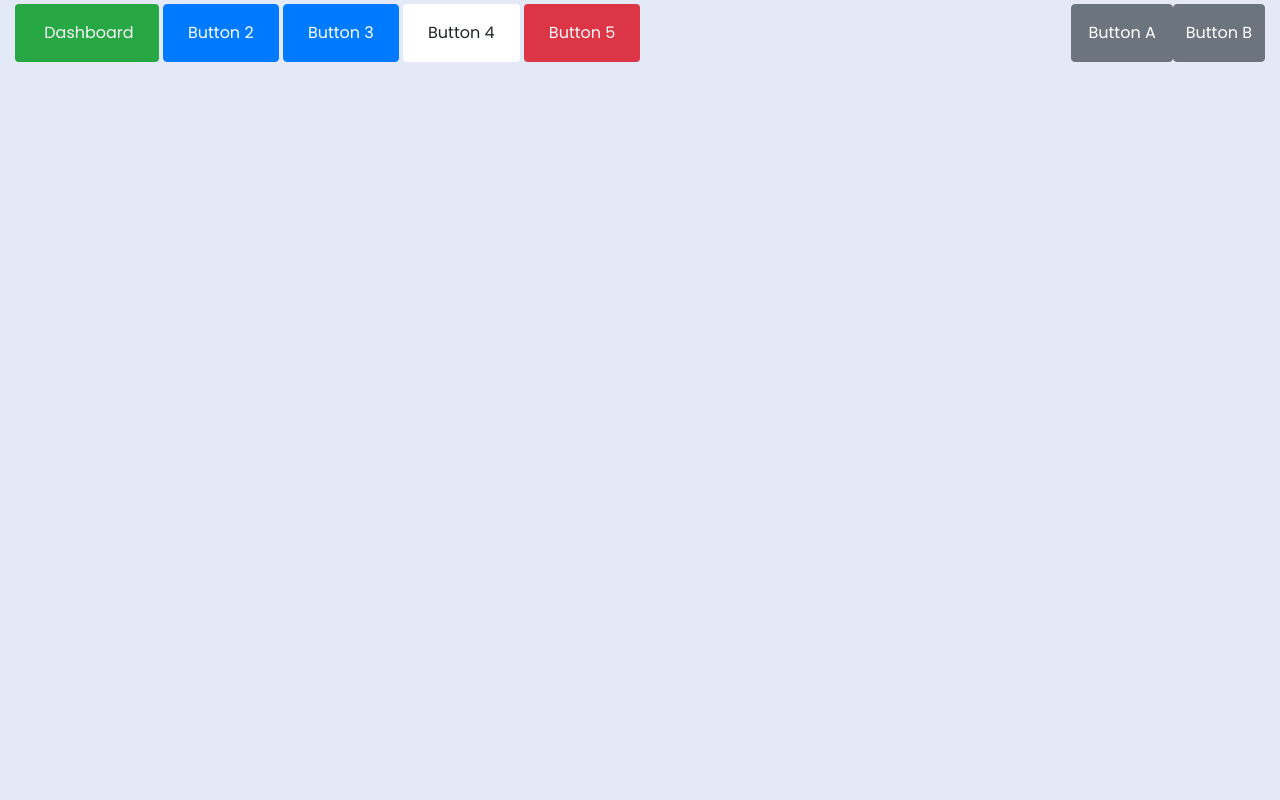
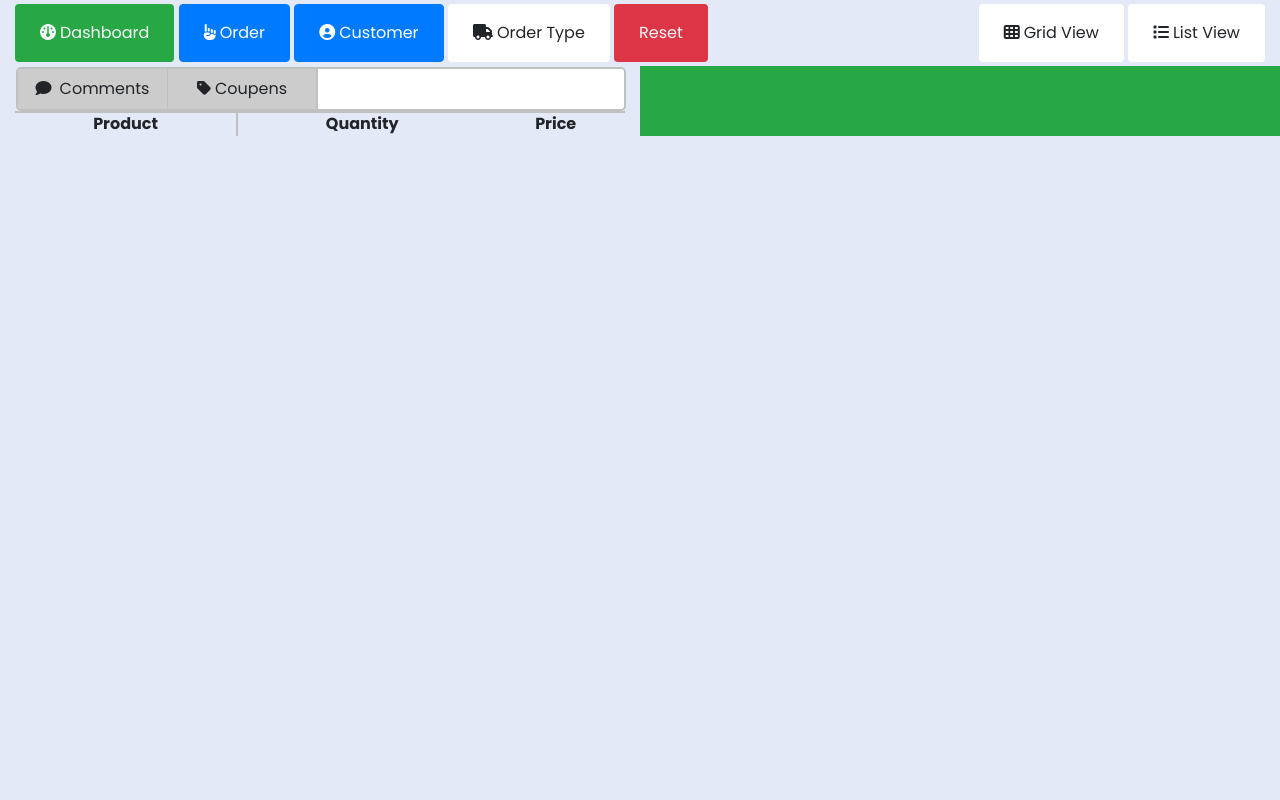
Before and after one commit to sanfeer-en/Project, a Django app: template templates/billing/billing.html in a window 1280 px wide. Run offline with Django 3.2, Linux system fonts and the light colour scheme; the template is opened without the code that fills it, so the values that code supplies are empty; some libraries are stand-ins or nearby versions.

Commit message:
billing productQuatity

```diff
--- a/static/css/billing/billing.css
+++ b/static/css/billing/billing.css
@@ -9,3 +9,47 @@
         transition: all 0.5s ease;
         z-index: 2;
 }
+.firstDiv{
+        border-radius: 5PX;
+        margin-left: 1px;
+        background-color: white;
+        width: 100%;
+        height: auto;
+        margin-top: 5px;
+        display: flex;
+        border: 2px solid rgb(192, 192, 192);
+
+
+
+}
+
+.commentdiv{
+   width: 150px;
+   height: 40px;
+   margin-top: 0px;
+   background-color: #cccccc;
+   border-right: 1px solid rgb(192, 192, 192);
+   align-items: center;
+   justify-content: center;
+
+   display: flex;
+
+
+
+
+}
+
+.coupendiv {
+        border-right: 2px solid rgb(192, 192, 192);
+        background-color: #cccccc;
+        width: 150px;
+        display: flex;
+
+        justify-content: center;
+        align-items: center;
+}
+
+
+/* .couponsdiv p{
+        border-right: 6px solid rgb(150, 150, 150);
+} */
--- a/templates/base.html
+++ b/templates/base.html
@@ -20,6 +20,8 @@
 
     <link href="https://cdn.jsdelivr.net/npm/select2@4.1.0-rc.0/dist/css/select2.min.css" rel="stylesheet" />
     <script src="https://cdn.jsdelivr.net/npm/select2@4.1.0-rc.0/dist/js/select2.min.js"></script>
+
+
     {% block css %}
 
     {% endblock  %}
--- a/templates/billing/billing.html
+++ b/templates/billing/billing.html
@@ -7,28 +7,63 @@
 
 {% block HomeBilling %}
 <div class="homeSection">
-<div class="container-fluid">
-    <div class="row">
+  <div class="container-fluid">
+     <div class="row">
         <div class="col-md-8 mt-1">
             <div class="float-start">
-                <button class="btn text-light  px-4 py-3 bg-success"><i class="fa-solid fa-gauge-circle-plus fa-sm"></i> Dashboard</button>
-                <button class="btn btn-primary  px-4 py-3">Button 2</button>
-                <button class="btn btn-primary  px-4 py-3">Button 3</button>
-                <button class="btn bg-white  px-4 py-3">Button 4</button>
-                <button class="btn bg-danger text-light   px-4 py-3">Button 5</button>
+                <button class="btn text-light  px-4 py-3 bg-success "><i class="fa-solid fa-gauge  mr-1"></i>Dashboard</button>
+                <button class="btn btn-primary  px-4 py-3"><i class="fa-solid fa-hand-point-up mr-1"></i>Order</button>
+                <button class="btn btn-primary  px-4 py-3"><i class="fa-solid fa-circle-user mr-1"></i>Customer</button>
+                <button class="btn bg-white  px-4 py-3"><i class="fa-solid fa-truck mr-1"></i>Order Type</button>
+                <button class="btn bg-danger text-light   px-4 py-3">Reset</button>
             </div>
         </div>
 
         <div class="col-md-4  mt-1">
             <div class="float-end d-flex justify-content-end">
-                <button class="btn btn-secondary p-3">Button A</button>
-                <button class="btn btn-secondary">Button B</button>
+                <button class="btn bg-white px-4 py-3 mr-1"><i class="fa-solid fa-table-cells mr-1"></i>Grid View</button>
+                <button class="btn bg-white px-4 py-3 "><i class="fa-solid fa-list mr-1"></i>List View</button>
             </div>
         </div>
     </div>
 </div>
 
 
+<div class="container-fluid">
+   <div class="row">
+    <div class="col-md-6 ">
+
+        <div class="firstDiv">
+
+                <div class="commentdiv">
+                    <span class=""><i class="fa-solid fa-comment"> &nbsp;</i>Comments</span>
+
+
+                 </div>
+                <div class="coupendiv">
+                    <span class=""><i class="fa-solid fa-tag">&nbsp;</i>Coupens</span>
+                </div>
+
+        </div>
+
+        <table class="w-100">
+            <tr style="border-top: 2px solid rgb(192, 192, 192);"></tr>
+                <th style="border-right: 2px solid rgb(192, 192, 192);" class="text-center">Product</th>
+                <th  class="text-center">Quantity</th>
+                <th  class="text-center">Price</th>
+            </tr>
+
+        </table>
+
+    </div>
+
+
+
+            <div class="col-md-6 bg-success mt-1">
+
+            </div>
+        </div>
+    </div>
+
 </div>
-
 {% endblock HomeBilling %}
```
